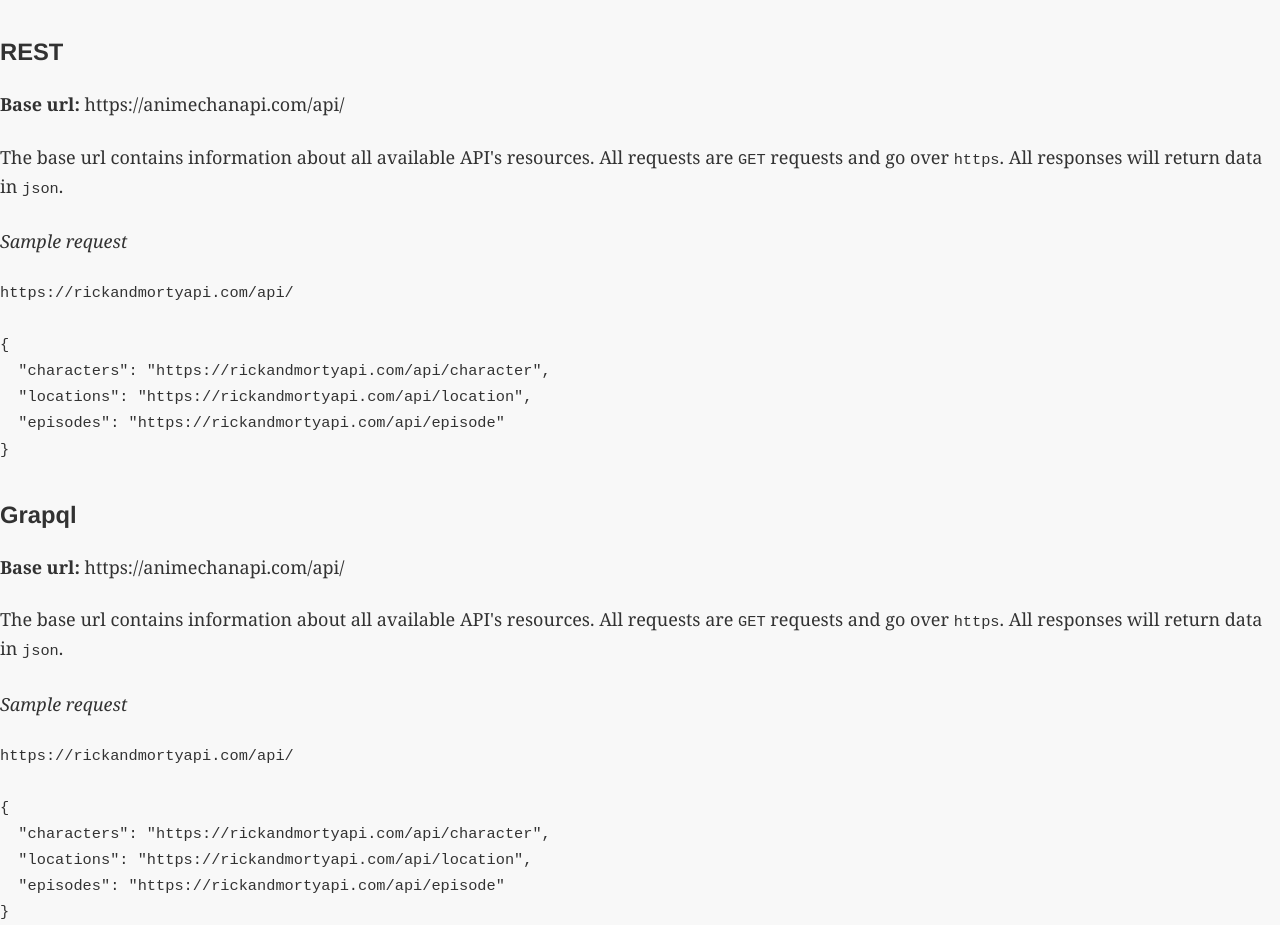
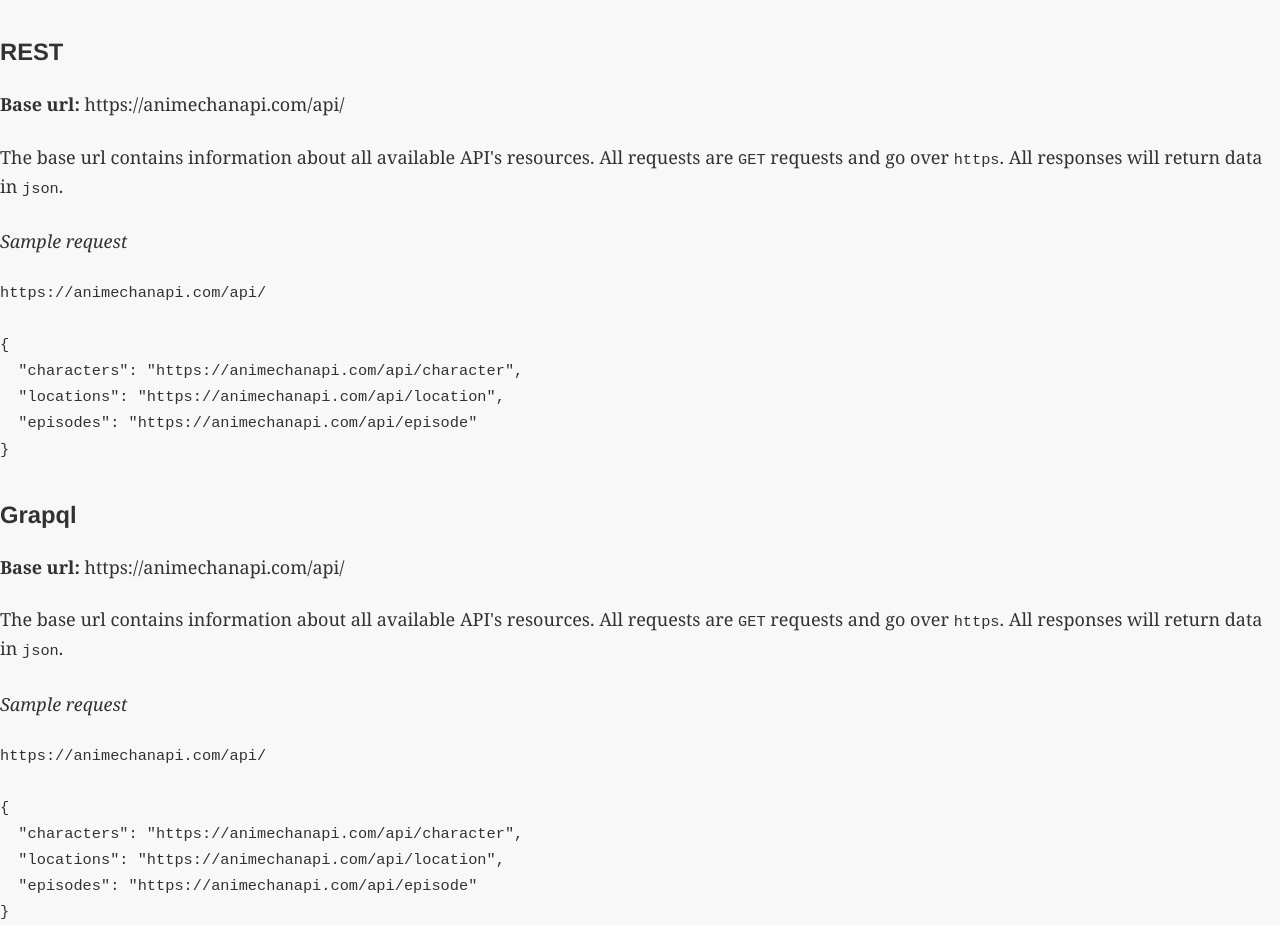
Before and after one commit to shansekai/anime-chan-website, a Gatsby site: page /documentation in a window 1280 px wide. Built offline with nearby package versions, Linux system fonts and the light colour scheme; Gatsby itself is replaced by a stand-in of ours; some packages are replaced by stand-ins of ours; code samples lack their colours.

Commit message:
fix: typo :bug:

````diff
--- a/src/pages/documentation.mdx
+++ b/src/pages/documentation.mdx
@@ -15,14 +15,14 @@
 _Sample request_
 
 ```
-https://rickandmortyapi.com/api/
+https://animechanapi.com/api/
 ```
 
 ```json
 {
-  "characters": "https://rickandmortyapi.com/api/character",
-  "locations": "https://rickandmortyapi.com/api/location",
-  "episodes": "https://rickandmortyapi.com/api/episode"
+  "characters": "https://animechanapi.com/api/character",
+  "locations": "https://animechanapi.com/api/location",
+  "episodes": "https://animechanapi.com/api/episode"
 }
 ```
 
@@ -36,13 +36,13 @@
 _Sample request_
 
 ```
-https://rickandmortyapi.com/api/
+https://animechanapi.com/api/
 ```
 
 ```json
 {
-  "characters": "https://rickandmortyapi.com/api/character",
-  "locations": "https://rickandmortyapi.com/api/location",
-  "episodes": "https://rickandmortyapi.com/api/episode"
+  "characters": "https://animechanapi.com/api/character",
+  "locations": "https://animechanapi.com/api/location",
+  "episodes": "https://animechanapi.com/api/episode"
 }
 ```
````
